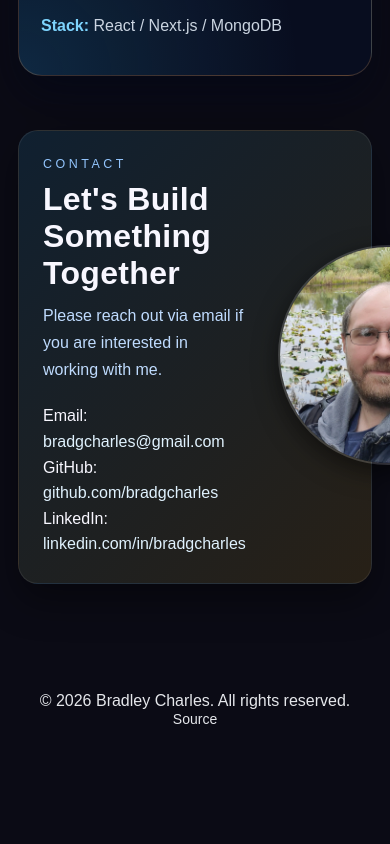
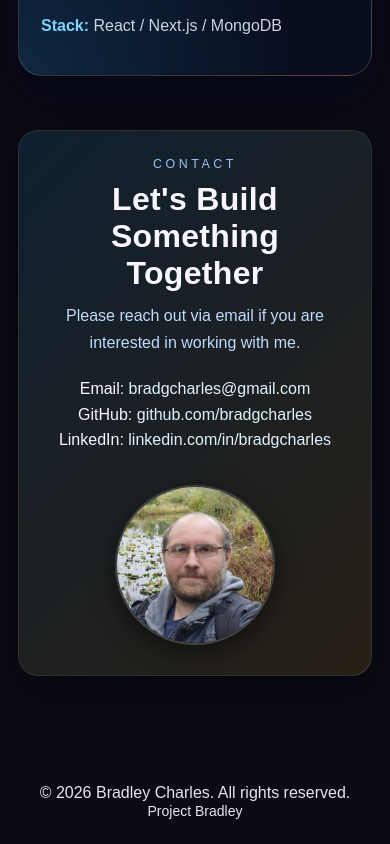
Before and after one commit to BradleyCharles/ProjectBradley, a Next.js app: page / in a window 390 px wide. Shown: the part 7936-8780 px from the top of the page. Before the commit the page ends 8688 px from the top, so only its background shows below. Built offline with nearby package versions, Linux system fonts and the light colour scheme.

Commit message:
Update footer link text and enhance contact section styles for responsiveness

```diff
--- a/src/Components/Footer.tsx
+++ b/src/Components/Footer.tsx
@@ -13,7 +13,7 @@ const Footer = () => {
             target="_blank"
             rel="noopener noreferrer"
           >
-            Source
+            Project Bradley
           </a>
         </p>
       </div>
--- a/src/styles/ArtistPage.module.css
+++ b/src/styles/ArtistPage.module.css
@@ -580,6 +580,18 @@
 
   .contactInner {
     padding: 32px 22px;
+    flex-direction: column;
+    align-items: center;
+    text-align: center;
+  }
+
+  .contactLeft {
+    align-items: center;
+  }
+
+  .contactAvatar {
+    width: 160px;
+    height: 160px;
   }
 
   .imageGrid {
--- a/src/styles/page.module.css
+++ b/src/styles/page.module.css
@@ -462,3 +462,20 @@
     gap: 54px;
   }
 }
+
+@media (max-width: 600px) {
+  .contactInner {
+    flex-direction: column;
+    align-items: center;
+    text-align: center;
+  }
+
+  .contactLeft {
+    align-items: center;
+  }
+
+  .contactAvatar {
+    width: 160px;
+    height: 160px;
+  }
+}
```
